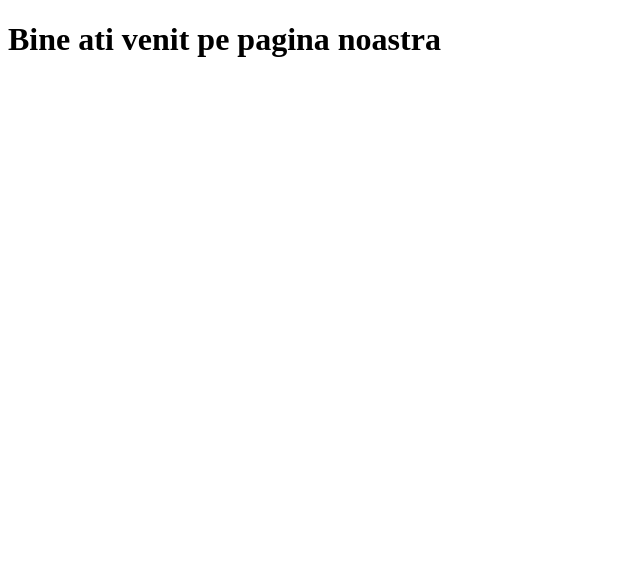
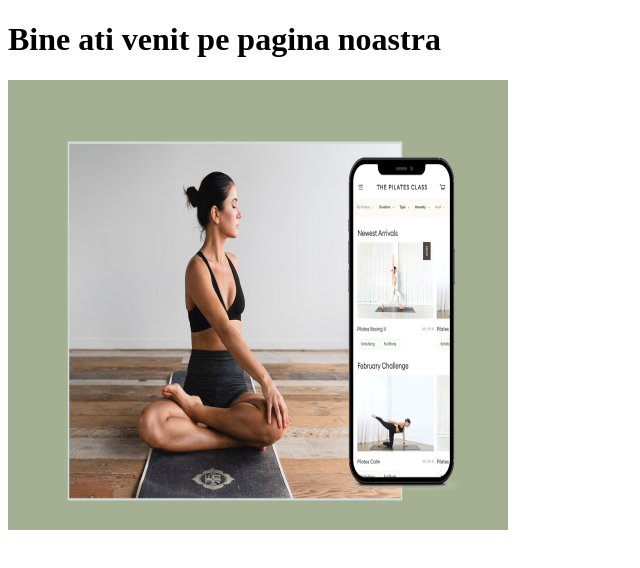
Before and after one commit to AndreeaMereu/primul-prioect-vite, a React (Vite) app: page / in a window 1280 px wide. Shown: the top 568 px of the page, without its empty margins (0-640 px from the left). Built offline with nearby package versions, Linux system fonts and the light colour scheme.

Commit message:
afisare poza

```diff
--- a/src/App.jsx
+++ b/src/App.jsx
@@ -3,13 +3,14 @@ const PilatesOnline = () => {
 }
 
 const Poza1 = () => {
-return <img id="img" src="img1.jpeg" alt="pilates" width="180" height="350"/>
+return <img id="img" src="img1.jpeg" alt="pilates" width="500" height="450"/>
 }
 
  const App = () => {
   return (
     <div>
       <PilatesOnline/>
+      <Poza1/>
     </div>
   );
  }
```
